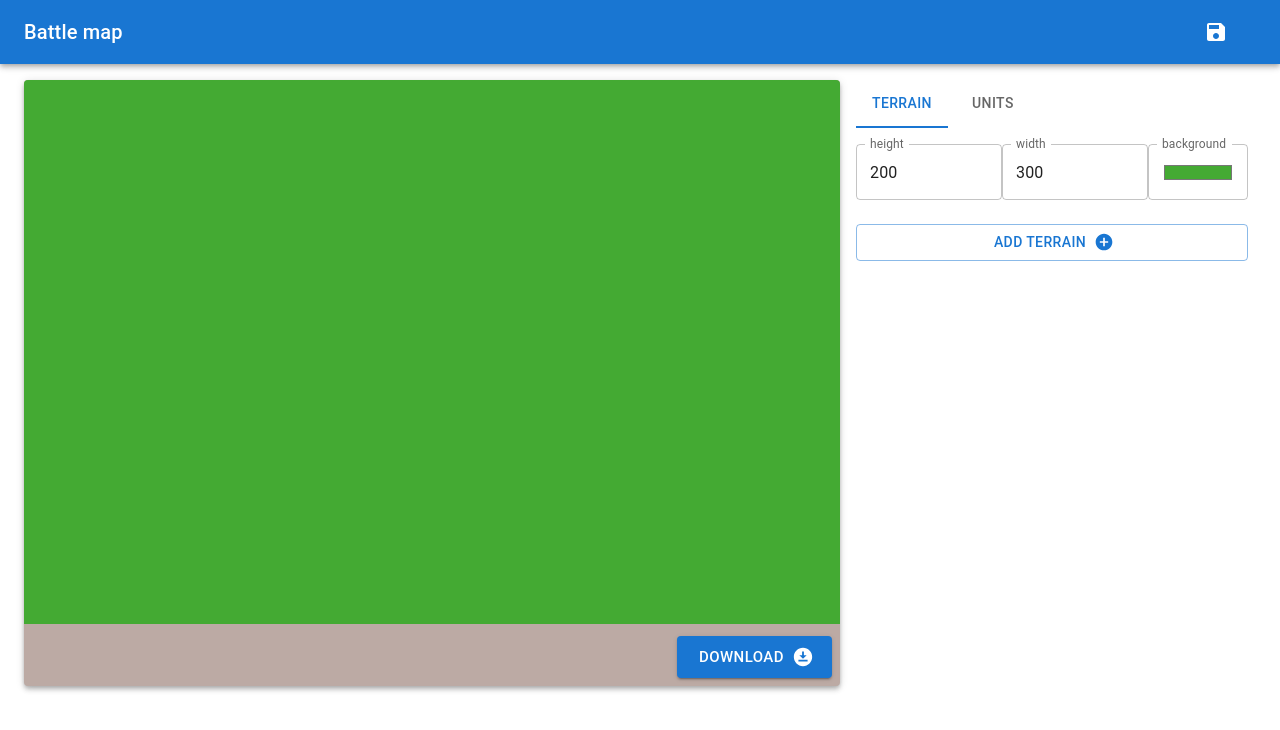
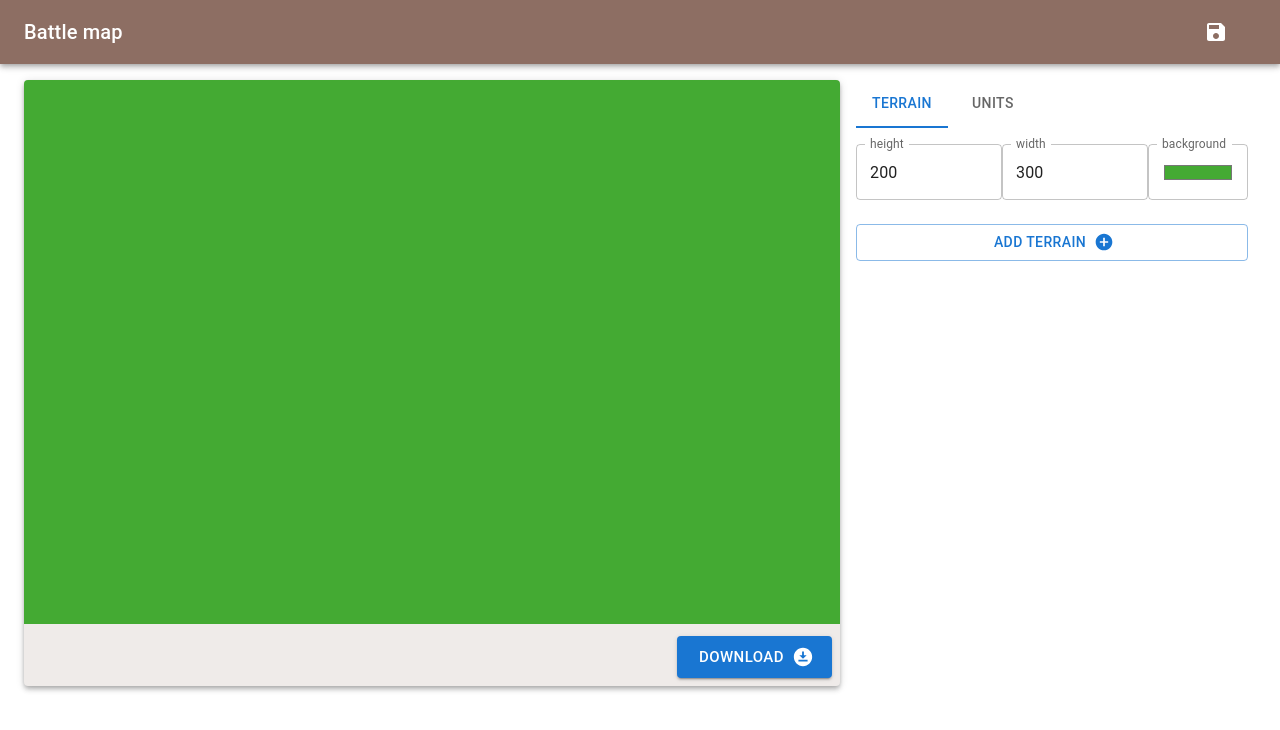
Before and after one commit to dblatcher/battle-report-map, a Next.js app: page / in a window 1280 px wide. Shown: the top 730 px of the page. Built offline with nearby package versions, Linux system fonts and the light colour scheme.

Commit message:
better colors

```diff
--- a/src/app/theme.ts
+++ b/src/app/theme.ts
@@ -3,6 +3,6 @@ import { brown } from '@mui/material/colors';
 
 export const theme = createTheme({
     palette: {
-        secondary: brown
+        secondary: { ...brown, light: brown[50] }
     }
 })
--- a/src/components/AppMain.tsx
+++ b/src/components/AppMain.tsx
@@ -67,7 +67,7 @@ export const AppMain = () => {
 
     return (
         <Box>
-            <AppBar position="static">
+            <AppBar position="static" color="secondary">
                 <Toolbar>
                     <Typography variant="h6" component="div" sx={{ flexGrow: 1 }}>
                         Battle map
```
